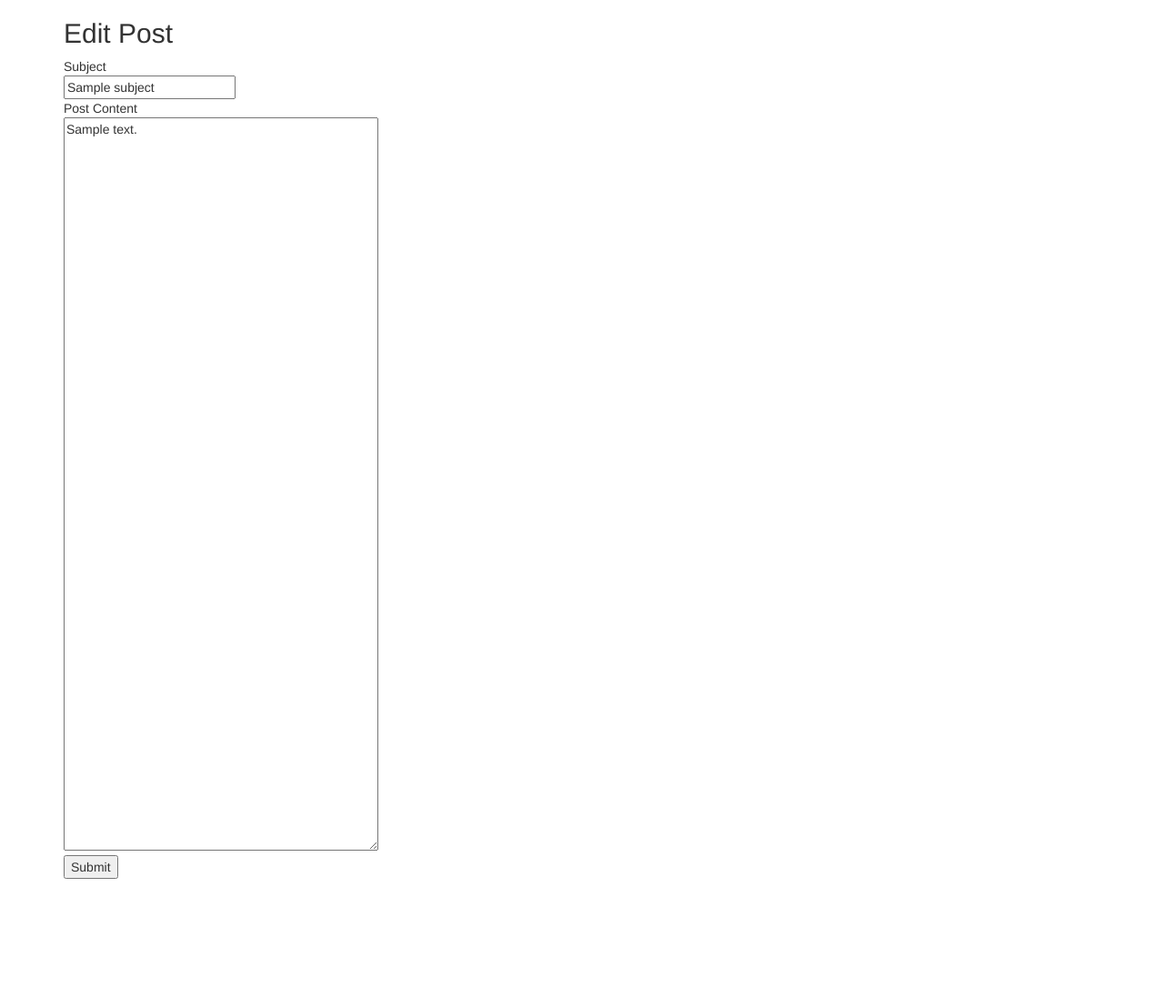
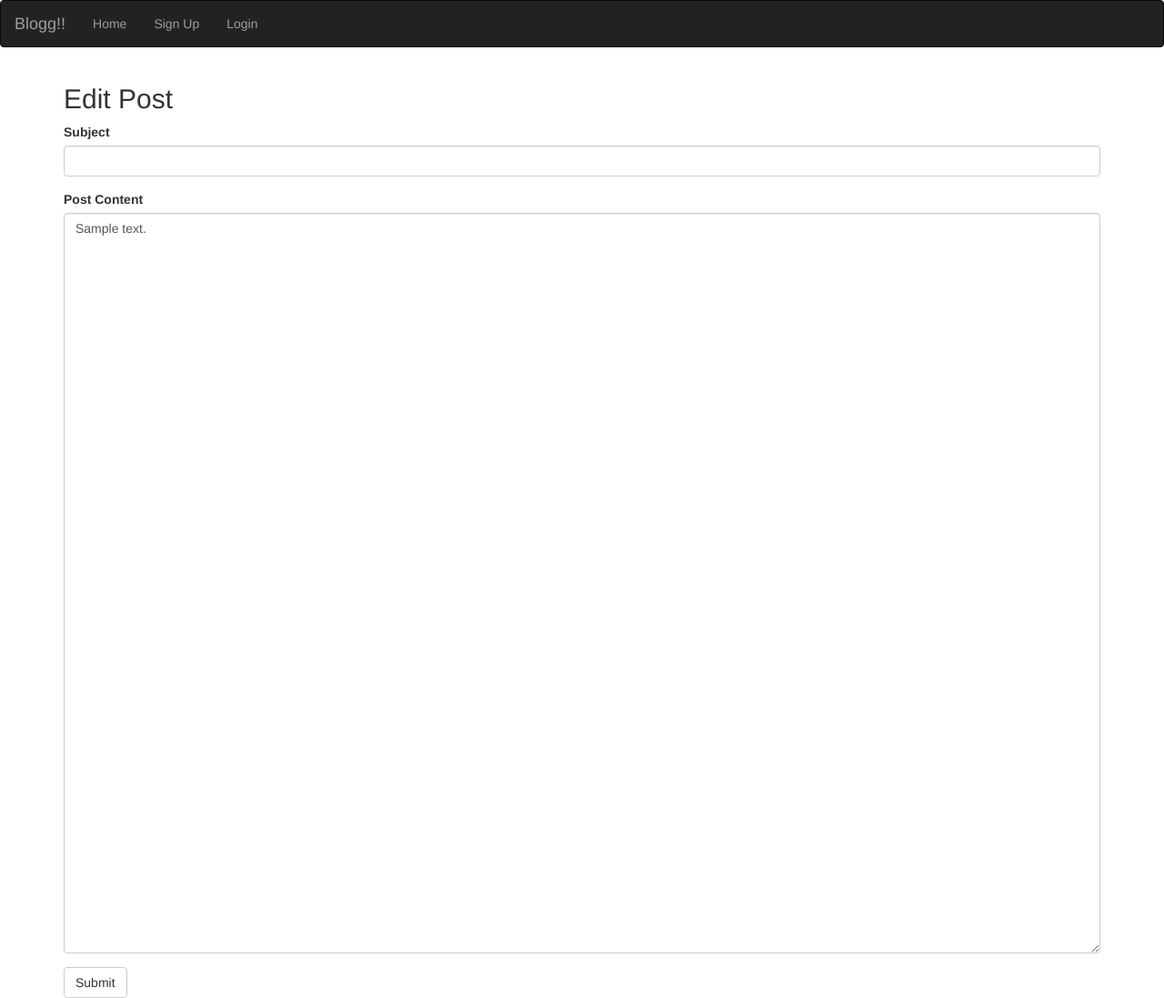
Before and after one commit to zmrow/Udacity_build_a_blog, a Python web app: template templates/edit_post.html in a window 1280 px wide. Shown: the whole page at 91% size. Before the commit the page ends 966 px from the top, so only its background shows below. Run offline with Jinja, Linux system fonts and the light colour scheme; the template is opened without the code that fills it: most values are stand-ins (such as "Sample title", 1, 10 or a date in 2020); some libraries are stand-ins or nearby versions.

Commit message:
Big commit.  Start adding bootstrap.  Update base.html to display different links if a user is logged out.  Update form for editing post

```diff
--- a/main.py
+++ b/main.py
@@ -115,7 +115,7 @@ class MyBlog(Handler):
         uid = cookie_val and check_secure_val(cookie_val)
         user = uid and User.get_by_id(int(uid))
         posts = [post for post in BlogPost.all().filter('created_by =', user)]
-        self.render('index.html', posts=posts, user=user)
+        self.render('myblog.html', posts=posts, user=user)
 
 
 class Entry(Handler):
@@ -242,7 +242,7 @@ class Logout(Handler):
         self.response.headers.add_header(
                 'Set-Cookie',
                 'user_id=; Path=/')
-        self.redirect('signup')
+        self.redirect('/')
 
 class Welcome(Handler):
     def get(self):
@@ -250,7 +250,7 @@ class Welcome(Handler):
         uid = cookie_val and check_secure_val(cookie_val)
         user = uid and User.get_by_id(int(uid))
         if user:
-            self.render('welcome.html', username=user.name)
+            self.render('welcome.html', user=user, username=user.name)
         else:
             self.redirect('signup')
 
--- a/templates/base.html
+++ b/templates/base.html
@@ -4,9 +4,27 @@
   <meta charset="UTF-8">
   <title>Blog</title>
   <!--<link type="text/css" rel="stylesheet" href="/static/main.css" />-->
-  <link type="text/css" rel="stylesheet" href="/static/bootstrap.min.css" />
+  <link rel="stylesheet" href="https://maxcdn.bootstrapcdn.com/bootstrap/3.3.7/css/bootstrap.min.css" integrity="sha384-BVYiiSIFeK1dGmJRAkycuHAHRg32OmUcww7on3RYdg4Va+PmSTsz/K68vbdEjh4u" crossorigin="anonymous">
 </head>
 <body>
+  <nav class="navbar navbar-inverse">
+    <div class="container-fluid">
+      <div class="navbar-header">
+        <a class="navbar-brand" href="#">Blogg!!</a>
+      </div>
+      <ul class="nav navbar-nav">
+        {% if user %}
+        <li><a href="/blog/welcome">Home</a></li>
+        <li><a href="/blog/newpost">New Post</a></li>
+        <li><a href="/blog/logout">Logout</a></li>
+        {% else %}
+        <li><a href="/">Home</a></li>
+        <li><a href="/blog/signup">Sign Up</a></li>
+        <li><a href="/blog/login">Login</a></li>
+        {% endif %}
+      </ul>
+    </div>
+  </nav>
   <div class="container">
     {% block content %}
 
--- a/templates/edit_post.html
+++ b/templates/edit_post.html
@@ -4,12 +4,16 @@
 
 <h2>Edit Post</h2>
 <form id="edit_post" method="post">
-    <div class="subject">Subject</div>
-    <input type="text" name="subject" value="{{ subject }}">
-    <div class="content">Post Content</div>
-    <textarea id="new-post" name="content" cols="40" rows="40">{{ text }}</textarea>
-    <div class="error">{{ error }}</div>
-    <input type="submit">
+  <div class="form-group">
+    <label for="subject">Subject</label>
+    <input type="text" class="form-control" id="subject">
+  </div>
+  <div class="form-group">
+    <label for="content">Post Content</label>
+    <textarea class="form-control" id="new-post" name="content" cols="40" rows="40">{{ text }}</textarea>
+  </div>
+  <button type="submit" class="btn btn-default">Submit</button>
 </form>
+<div class="error">{{ error }}</div>
 
 {% endblock %}
--- a/templates/welcome.html
+++ b/templates/welcome.html
@@ -10,7 +10,6 @@
             <li><a href="/blog">View blog</a></li>
             <li><a href="/blog/newpost">Create a new Post</a></li>
             <li><a href="/blog/my">View my posts</a></li>
-            <li></li>
         </ul>
     </div>
 {% endblock %}
```
Also changed, not shown: templates/index.html (+4 -7 lines).
